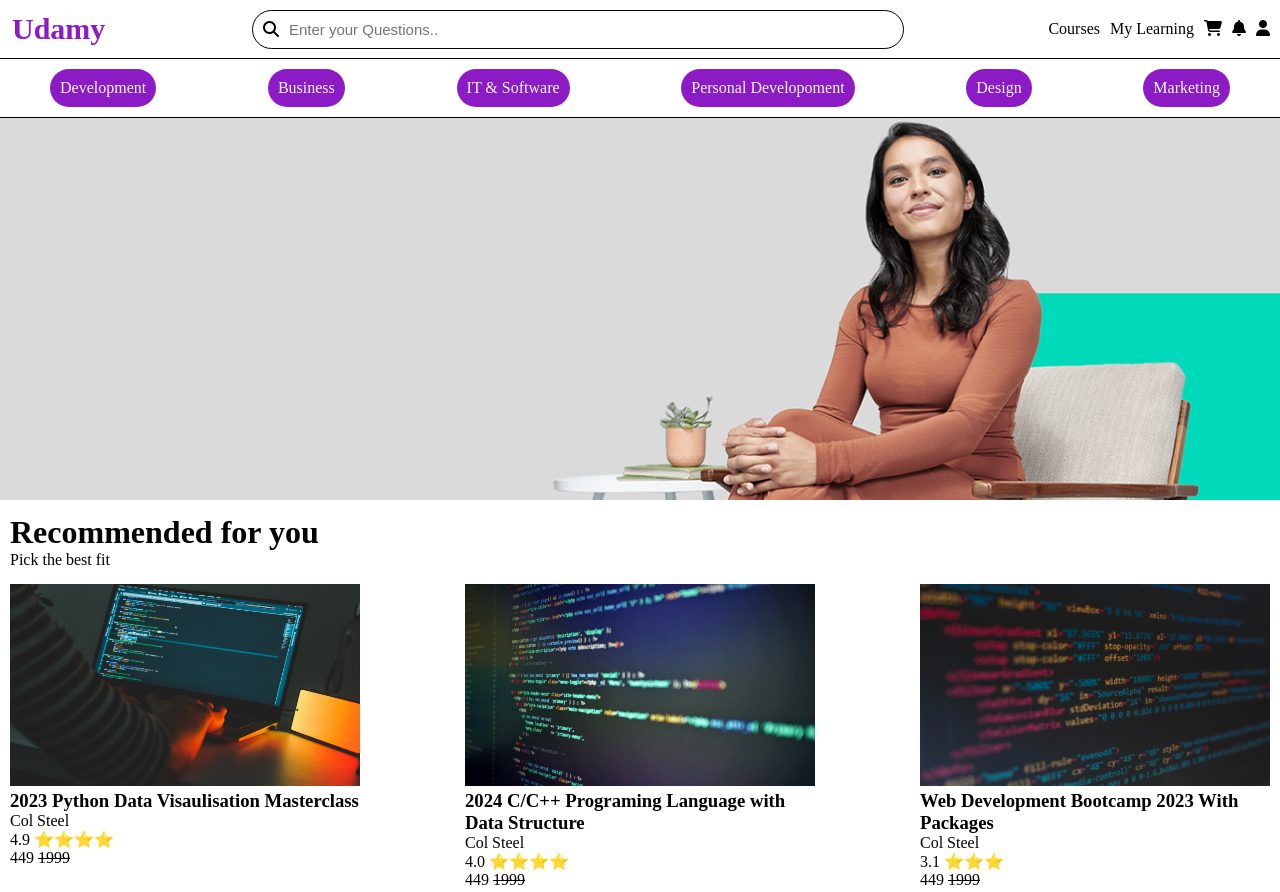
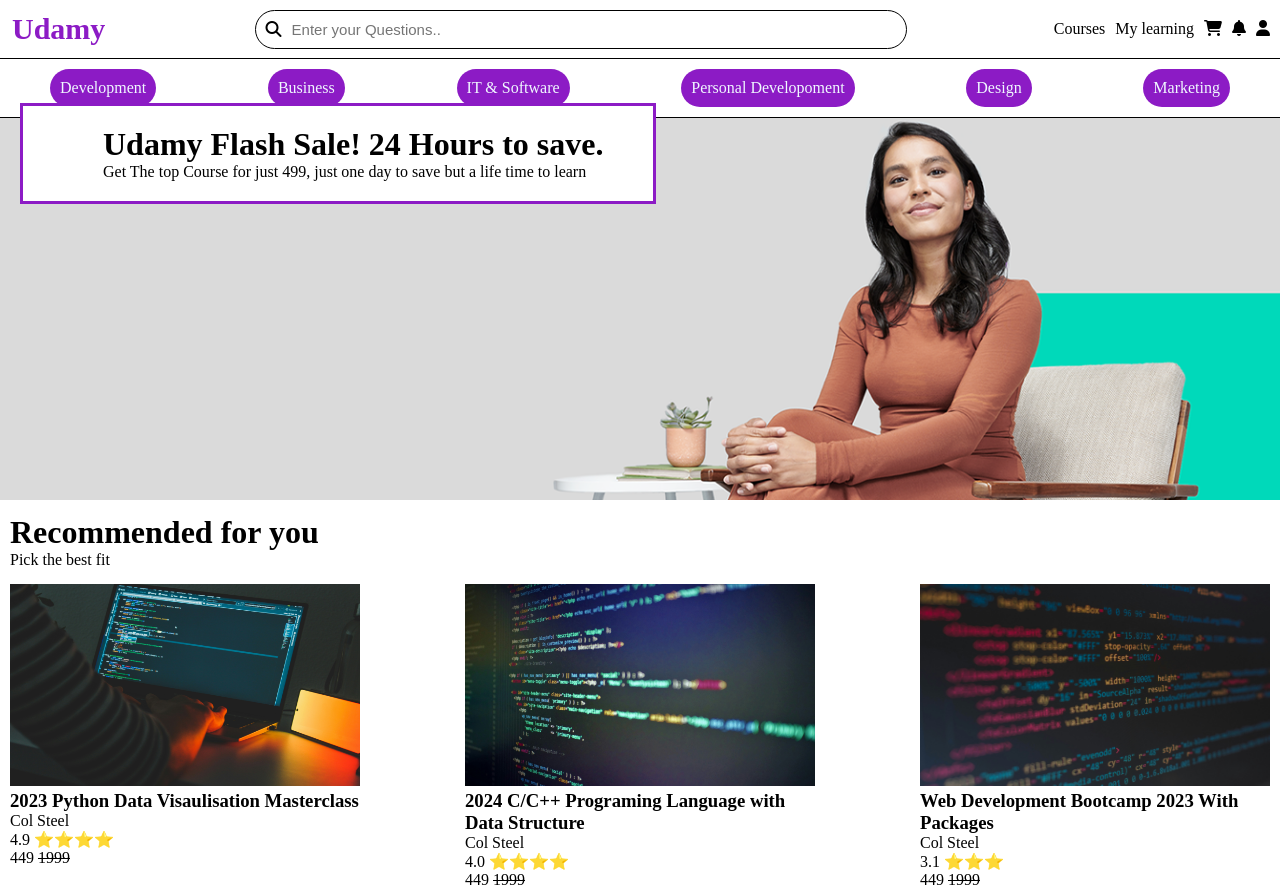
Before and after one commit to bdu1721mt2334/udemy-project, a plain HTML site: page index.html in a window 1280 px wide. Shown: the top 892 px of the page. Drawn offline with Linux system fonts and the light colour scheme; a web font is replaced by a local one.

Commit message:
postion changed

```diff
--- a/index.html
+++ b/index.html
@@ -34,7 +34,13 @@
 
         <div class="navbar-three">
             <p>Courses</p>
-            <p>My Learning</p>
+            <!--My Learning-->
+            <div class="mylearning">
+                <p>My learning</p>
+                <div class="mylearning-popup">
+                    <p>You did't purchase any course</p>
+                </div>
+            </div>
             <i class="fa-solid fa-cart-shopping" style="color: #000000;"></i>
             <i class="fa-solid fa-bell" style="color: #000000;"></i>
             <i class="fa-solid fa-user" style="color: #000000;"></i>
@@ -58,6 +64,11 @@
 
     <div class="sale">
         <img src="./image/udamy.png" alt="sale">
+        <div class="sale-offer">
+            <h1> Udamy Flash Sale! 24 Hours to save.</h1>
+            <p>Get The top Course for just 499, just one day to save but a life time to learn</p>
+
+        </div>
 
     </div>
 
@@ -229,4 +240,4 @@
 
 </body>
 
-</html>
+</h
--- a/style.css
+++ b/style.css
@@ -6,6 +6,7 @@
 
 body {
         font-family: "Gabarito", serif;
+        min-height: 200vh;
 
 }
 
@@ -16,6 +17,10 @@ body {
     justify-content:space-between ;
     border-bottom: solid black 1px;
     align-items: center;
+    background-color: rgb(255, 255, 255);
+    position: sticky;
+    top: 0;
+    z-index: 1;
 }
 
 .navbar-one__name {
@@ -25,7 +30,7 @@ body {
 }
 
 .navbar-two {
-    outline: solid black 1px;
+    outline: solid rgb(0, 0, 0) 1px;
     border-radius: 20px;
     width: 50%;
     align-items: left;
@@ -52,6 +57,30 @@ body {
 
 
 }
+
+.mylearning {
+    position: relative;
+    cursor: pointer;
+}
+
+.mylearning-popup {
+    position: absolute;
+    background-color: white;
+    width: 100px;
+    padding: 10px;
+    border: solid black 1px;
+    top: 30px;
+    right: 0;
+    display: none;
+
+}
+
+.mylearning:hover .mylearning-popup {
+    display: block;
+    position: 2s;
+}
+
+
 
 
 .categories-one {
@@ -80,11 +109,29 @@ body {
     transition: 1s;
 }
 
-
+.sale {
+    position: relative;
+}
 
 .sale img{
     width: 100%;
+
 }
+
+.sale-offer {
+    width: 43%;
+    background-color: white;
+    border: solid rgb(140, 27, 197);
+    padding-top: 20px;
+    padding-bottom: 20px;
+    padding-left: 80px;
+    color: block;
+    position: absolute;
+    bottom: 300px;
+    left: 20px;
+}
+
+
 
 
 
```
Also changed, not shown: image/istockphoto-517188688-612x612.jpg (added).
